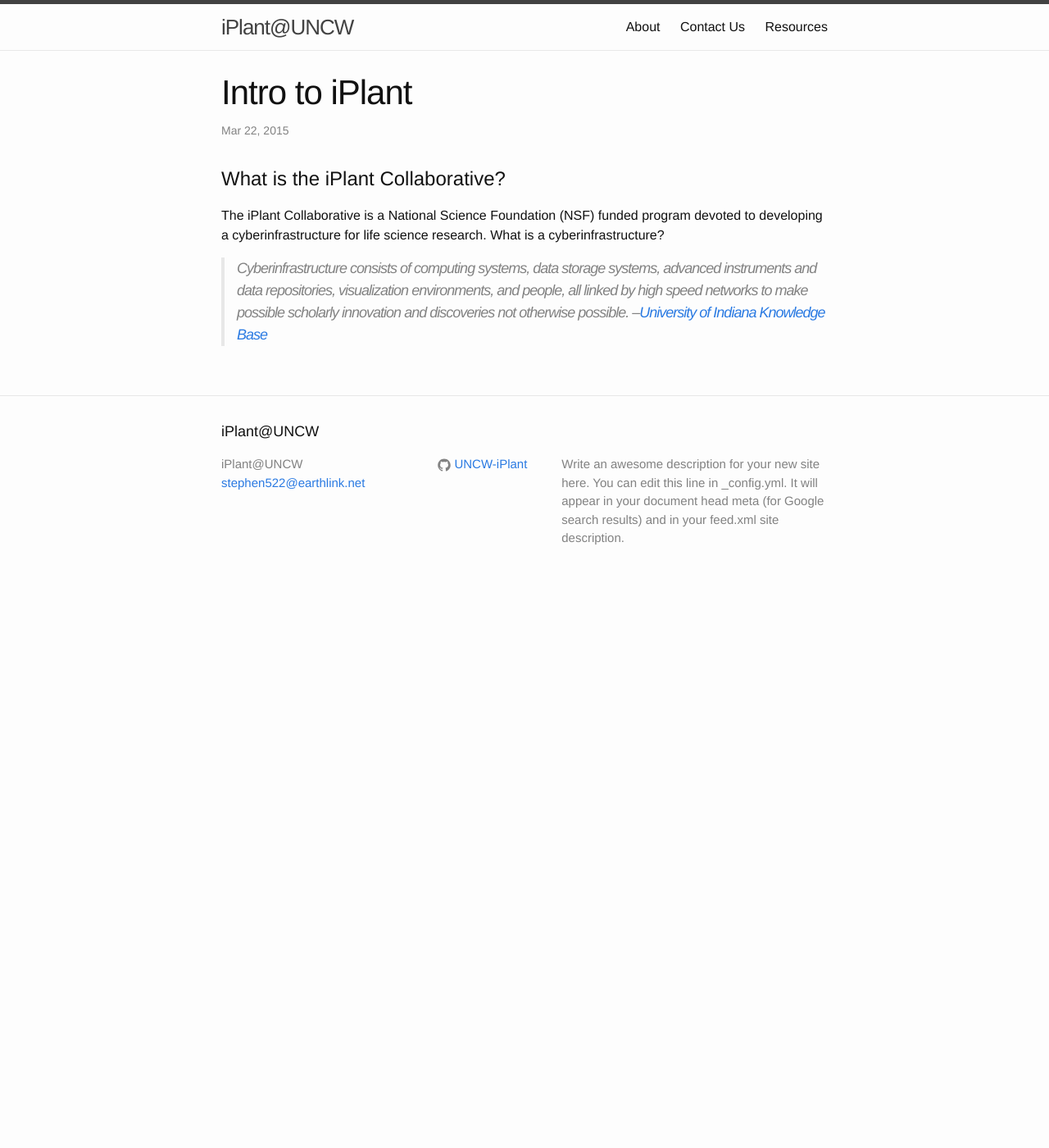
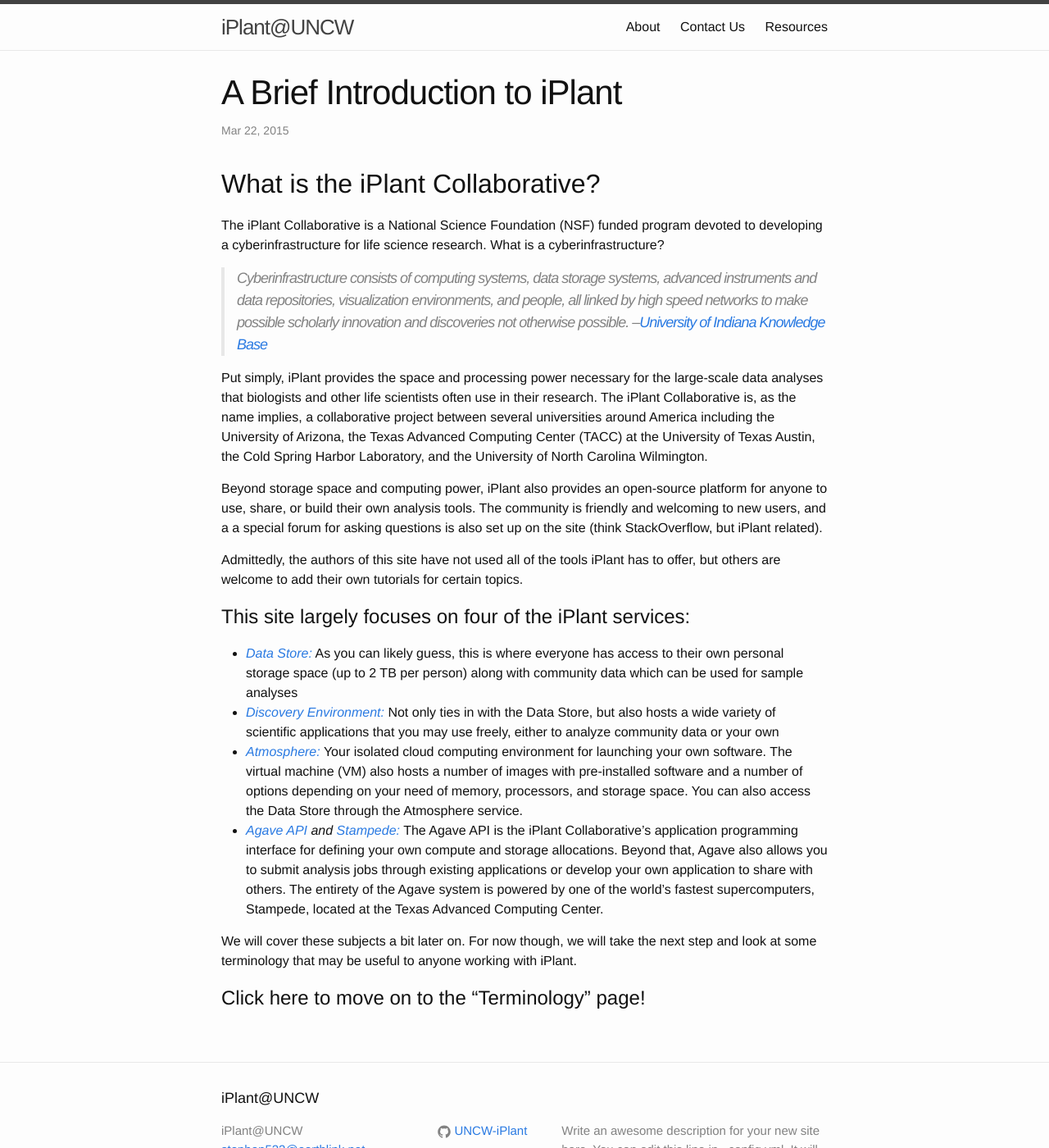
Before and after one commit to gpcarpen/UNCW-iPlant.github.io, a Jekyll site: the page built from _posts/2015-03-22-intro-to-iPlant.md, in a window 1280 px wide and 1400 px high. Shown: the whole window at 82% size. Built offline with Jekyll 4.4.1, drawn with Linux system fonts in a browser that asks for light colours.

Commit message:
Added more to intro, fixed link

```diff
--- a/_posts/2015-03-22-intro-to-iPlant.md
+++ b/_posts/2015-03-22-intro-to-iPlant.md
@@ -1,11 +1,11 @@
 ---
 layout: post
-title:  "Intro to iPlant"
+title:  "A Brief Introduction to iPlant"
 date:   2015-03-22 00:14:00
 categories: iPlant intro
 ---
 
-#What is the iPlant Collaborative?
+##What is the iPlant Collaborative?
 
 The iPlant Collaborative is a National Science Foundation (NSF) funded program devoted to developing a cyberinfrastructure for life science research.
 What is a cyberinfrastructure?
@@ -14,3 +14,28 @@ What is a cyberinfrastructure?
 >all linked by high speed networks to make possible scholarly innovation and discoveries
 >not otherwise possible.
 >--<cite>[University of Indiana Knowledge Base](https://kb.iu.edu/d/auhf)</cite>
+
+Put simply, iPlant provides the space and processing power necessary for the large-scale data analyses that biologists and other life scientists often use in their research.
+The iPlant Collaborative is, as the name implies, a collaborative project between several universities around America including the University of Arizona,
+the Texas Advanced Computing Center (TACC) at the University of Texas Austin,
+the Cold Spring Harbor Laboratory, and the University of North Carolina Wilmington.
+
+Beyond storage space and computing power, iPlant also provides an open-source platform for anyone to use, share, or build their own analysis tools. The community is friendly and welcoming to new users, and a
+a special forum for asking questions is also set up on the site (think StackOverflow, but iPlant related).
+
+Admittedly, the authors of this site have not used all of the tools iPlant has to offer, but others are welcome to add their own tutorials for certain topics.
+
+#This site largely focuses on four of the iPlant services:
+*	_[Data Store:](http://www.iplantcollaborative.org/ci/data-store)_ As you can likely guess, this is where everyone has access to their own personal storage space (up to 2 TB per person) along with
+community data which can be used for sample analyses
+*	_[Discovery Environment:](http://www.iplantcollaborative.org/ci/discovery-environment)_ Not only ties in with the Data Store, but also hosts a wide variety of scientific applications that you may use freely, either
+to analyze community data or your own
+*	_[Atmosphere:](http://www.iplantcollaborative.org/ci/atmosphere)_ Your isolated cloud computing environment for launching your own software. The virtual machine (VM) also hosts a number of images with pre-installed
+software and a number of options depending on your need of memory, processors, and storage space. You can also access the Data Store through the Atmosphere service.
+*	_[Agave API](http://agaveapi.co/) and [Stampede:](https://portal.tacc.utexas.edu/user-guides/stampede)_ The Agave API is the iPlant Collaborative's application programming interface for defining your own compute and
+storage allocations. Beyond that, Agave also allows you to submit analysis jobs through existing applications or develop your own application to share with others. The entirety of the Agave system is powered by one of the world's
+fastest supercomputers, Stampede, located at the Texas Advanced Computing Center.
+
+We will cover these subjects a bit later on. For now though, we will take the next step and look at some terminology that may be useful to anyone working with iPlant.
+
+#Click here to move on to the "Terminology" page!
```
Also changed, not shown: about.md (+1 -1 lines).
